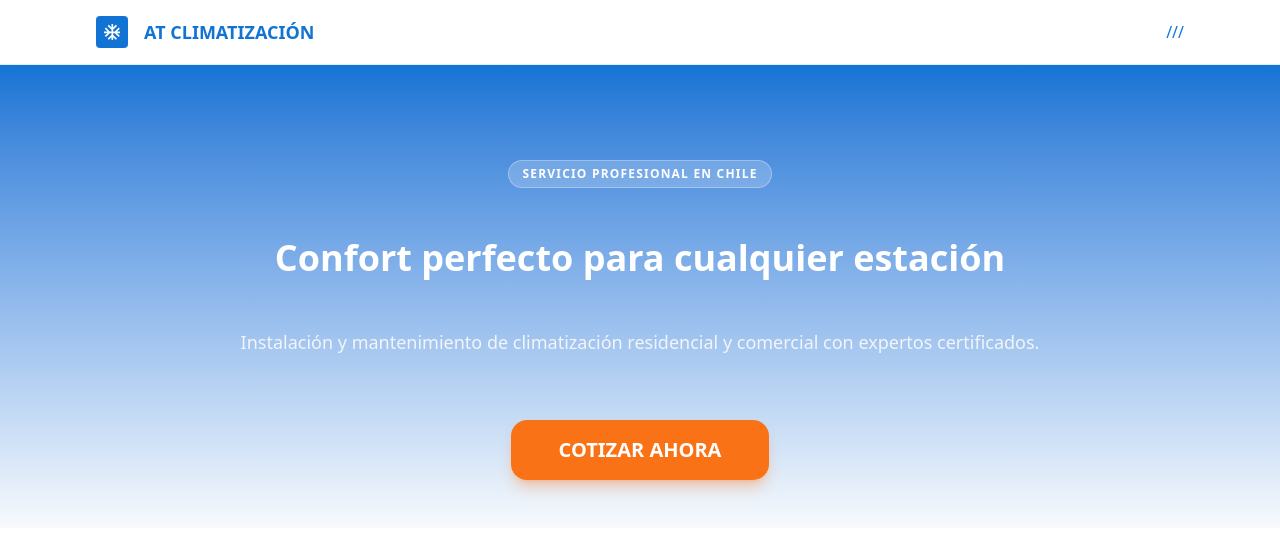
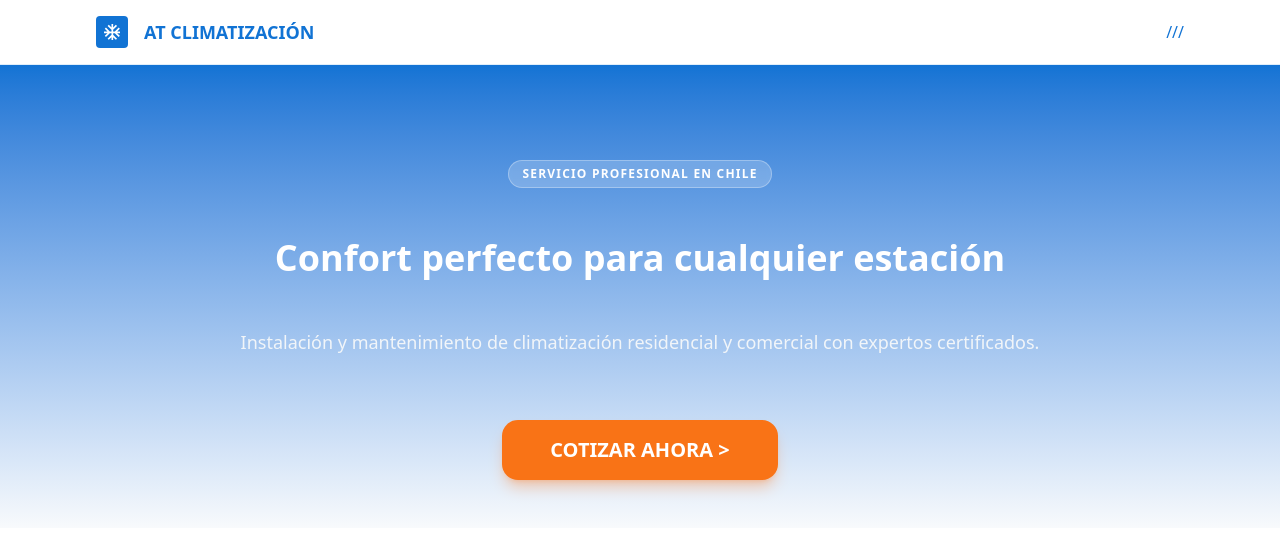
Before and after one commit to Popicode/web-at, a Next.js app: page / in a window 1280 px wide. Shown: the top 556 px of the page. Built offline with nearby package versions, Linux system fonts and the light colour scheme.

Commit message:
feat: implementar funcion para recibir section como props y hacer scroll auto

```diff
--- a/src/components/sections/Hero.jsx
+++ b/src/components/sections/Hero.jsx
@@ -1,3 +1,4 @@
+import { Children } from "react"
 import { CTAButton } from "../ui/CTAButton"
 
 
@@ -16,7 +17,9 @@ export function Hero() {
                 <p className="font-inter-semi-bold font-light  text-lg leading-7 text-slate-100 text-center max-h-80 ">
                     Instalación y mantenimiento de climatización residencial y comercial con expertos certificados.
                 </p>
-                <CTAButton />
+                <CTAButton sectionId={"contacto"}>
+                    {'COTIZAR AHORA  >'}
+                </CTAButton>
             </div>
         </section>
     )
--- a/src/components/ui/CTAButton.jsx
+++ b/src/components/ui/CTAButton.jsx
@@ -1,8 +1,19 @@
 'use client'
 
-export function CTAButton({ onClick, children = "COTIZAR AHORA" }) {
+export function CTAButton({ children = "", sectionId }) {
+    const scrollToSection = (id) => {
+        const element = document.getElementById(id);
+        if (element) {
+            element.scrollIntoView({ behavior: "smooth" });
+        }
+    };
+
+
+
+
+
     return (
-        <button onClick={onClick} className="bg-accent-500 rounded-xl shadow-lg shadow-orange-500/30 px-12 py-4 flex gap-2 items-center justify-center mt-4 hover:bg-accent-600 transition-colors cursor-pointer">
+        <button onClick={() => scrollToSection(sectionId)} className="bg-accent-500 rounded-xl shadow-lg shadow-orange-500/30 px-12 py-4 flex gap-2 items-center justify-center mt-4 hover:bg-accent-600 transition-colors cursor-pointer">
             <span className="font-inter-semi-bold font-bold text-xl text-white leading-7">
                 {children}
             </span>
```
